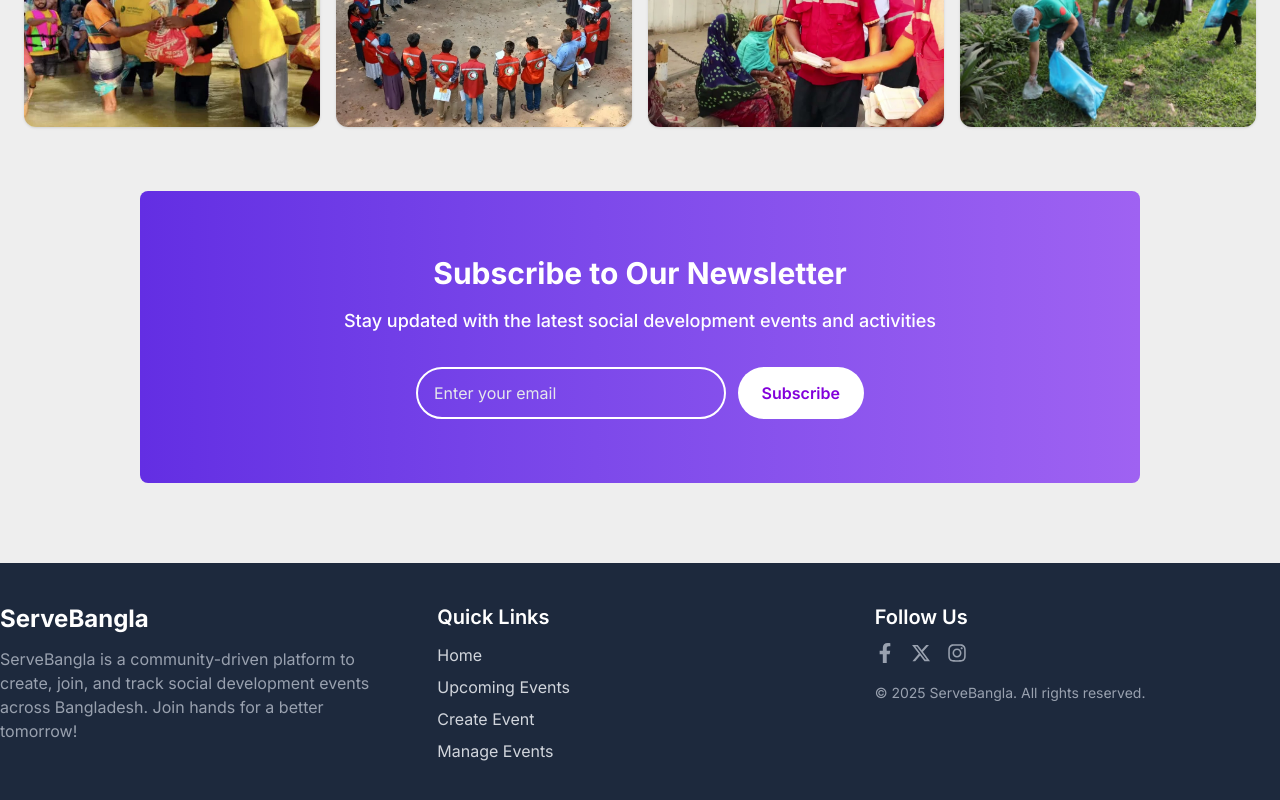
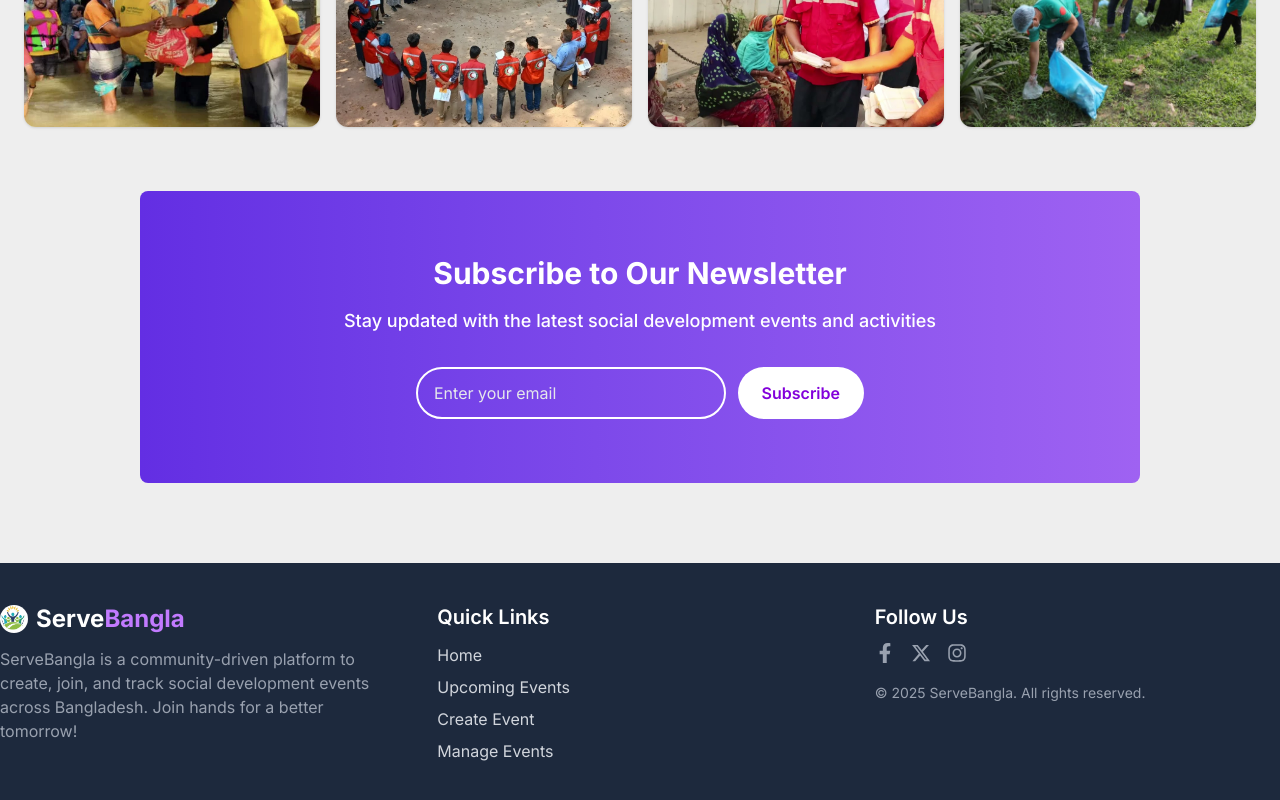
Before and after one commit to Shahriar262/social-development-event-client, a React (Vite) app: page / in a window 1280 px wide. Shown: the part 1598-2398 px from the top of the page. Built offline with nearby package versions, Linux system fonts and the light colour scheme; no server answers.

Commit message:
fix errors

```diff
--- a/src/Components/Footer.jsx
+++ b/src/Components/Footer.jsx
@@ -1,14 +1,22 @@
 import React from "react";
 import { FaFacebookF, FaInstagram } from "react-icons/fa";
-import { FaX, FaXTwitter } from "react-icons/fa6";
+import { FaXTwitter } from "react-icons/fa6";
+import logoImg from "../assets/logo.png";
 
 const Footer = () => {
   return (
     <footer className="bg-slate-800 text-gray-200 py-10 mt-20">
       <div className="max-w-7xl mx-auto px-4 md:px-0 grid grid-cols-1 md:grid-cols-3 gap-8">
-        {/* About Section */}
+
         <div>
-          <h2 className="text-2xl font-bold mb-3 text-white">ServeBangla</h2>
+          <div className="flex items-center gap-2">
+            <img
+            src={logoImg}
+            className="w-7 h-7 rounded-full mb-3"
+            alt=""
+          />
+          <h2 className="text-2xl font-bold mb-3 text-white">Serve<span className="text-purple-400">Bangla</span></h2>
+          </div>
           <p className="text-gray-400">
             ServeBangla is a community-driven platform to create, join, and
             track social development events across Bangladesh. Join hands for a
```
Also changed, not shown: 2 other files (tests, documents, lock files or other folders).
